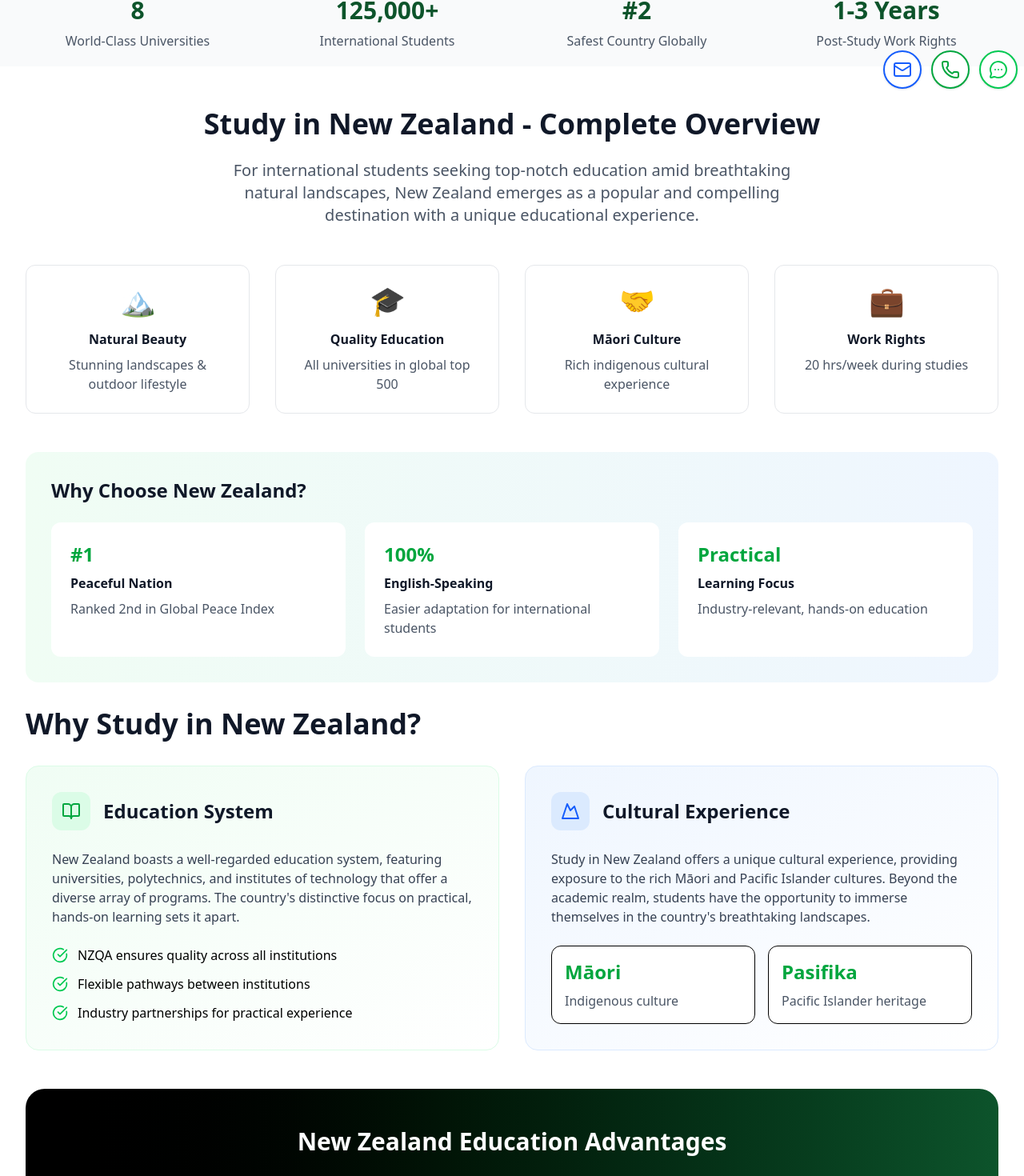
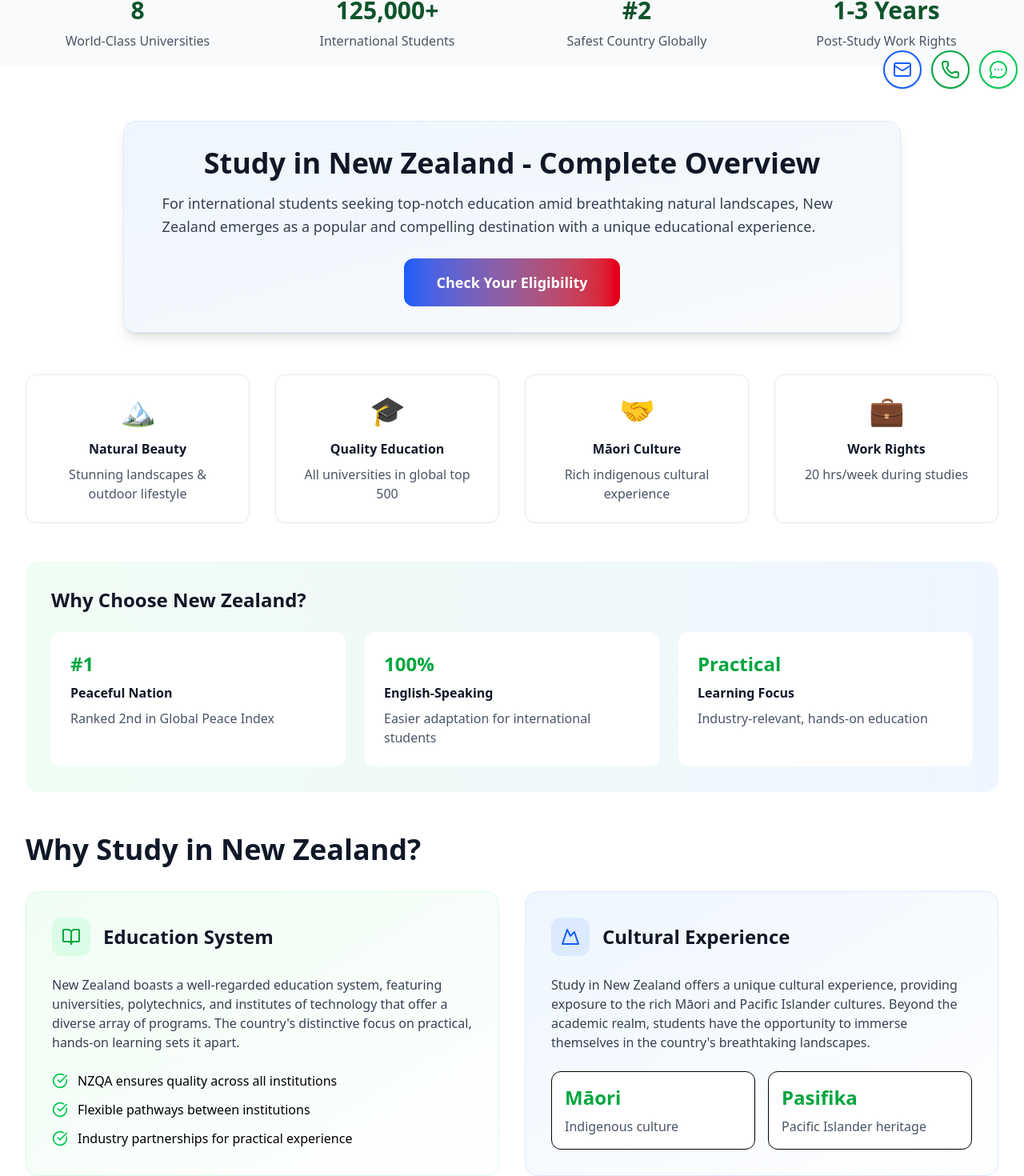
Before and after one commit to sowmyakota-mv/Abroad-Consultancy, a React (Vite) app in the folder abroad-consultancy/: page /study-abroad/new-zealand in a window 1280 px wide. Shown: the part 665-2135 px from the top of the page at 80% size. Built offline with nearby package versions, Linux system fonts and the light colour scheme.

Commit message:
modified germany page

```diff
--- a/abroad-consultancy/src/pages/Study-Abroad/AustraliaPage.tsx
+++ b/abroad-consultancy/src/pages/Study-Abroad/AustraliaPage.tsx
@@ -143,7 +143,7 @@ const StudyAustraliaPage: React.FC = () => {
 </section>
 
       {/* Quick Stats */}
-      <section className='-mt-12 sm:mt-0 md:mt-0'>
+      <section className='-mt-8 sm:mt-0 md:mt-0'>
         <div className="py-5 bg-gray-50 mt-4">
         <div className="max-w-7xl mx-auto px-4 sm:px-6 lg:px-8">
           <div className="grid grid-cols-2 md:grid-cols-4 gap-8">
--- a/abroad-consultancy/src/pages/Study-Abroad/GermanyPage.tsx
+++ b/abroad-consultancy/src/pages/Study-Abroad/GermanyPage.tsx
@@ -127,8 +127,8 @@ const StudyGermanyPage: React.FC = () => {
 </div>
 </section>
       {/* Quick Stats */}
-      <section className='-mt-12 sm:mt-0 md:mt-0'>
-        <div className="py-5 bg-gray-50">
+      <section className='-mt-6 sm:mt-0 md:mt-0'>
+        <div className="py-5 bg-gray-50 mt-6">
         <div className="max-w-7xl mx-auto px-4 sm:px-6 lg:px-8 ">
           <div className="grid grid-cols-2 sm:grid-cols-4 md:grid-cols-4 gap-8">
             <div className="text-center">
--- a/abroad-consultancy/src/pages/Study-Abroad/NewZealandPage.tsx
+++ b/abroad-consultancy/src/pages/Study-Abroad/NewZealandPage.tsx
@@ -89,7 +89,7 @@ const StudyNewZealandPage: React.FC = () => {
   return (
     <div id='study-abroad/new-zealand' className="bg-white">
       {/* Hero Section */}
-<section className="relative h-[44vh] md:h-[80vh] text-white overflow-hidden bg-white">
+<section className="relative h-[30vh] sm:h-[60vh] md:h-[80vh] text-white overflow-hidden bg-white">
 
   {/* Background Image Wrapper */}
   <div
@@ -156,16 +156,28 @@ const StudyNewZealandPage: React.FC = () => {
       <div className="max-w-7xl mx-auto px-4 sm:px-6 lg:px-8 py-5 space-y-8">
 
         {/* Overview Section */}
-        <section>
-          <div className="text-center mb-12 mt-8">
-            <h2 className="text-4xl font-bold text-gray-900 mb-6">Study in New Zealand - Complete Overview</h2>
-            <p className="text-xl text-gray-600 max-w-3xl mx-auto">
-              For international students seeking top-notch education amid breathtaking natural landscapes,
+        <section className="w-[80%] mx-auto scroll-mt-20">
+  <div className="flex justify-center mt-12 sm:mt-12">
+    <div className="bg-gradient-to-br from-blue-50 to-gray-50 rounded-2xl p-6 md:p-8 shadow-lg border border-blue-100 w-fit max-w-6xl mx-auto">
+      <div className="text-center ">
+        <h2 className="text-4xl font-bold text-gray-900 ">Study in New Zealand - Complete Overview</h2>
+        <div className="rounded-xl p-4 md:p-4 ">
+          <p className="text-sm md:text-lg text-gray-700 leading-relaxed text-center md:text-left">
+           For international students seeking top-notch education amid breathtaking natural landscapes,
               New Zealand emerges as a popular and compelling destination with a unique educational experience.
             </p>
-          </div>
-
-          <div className="grid md:grid-cols-2 lg:grid-cols-4 gap-8 mb-12">
+        </div>
+        <div className="mt-2 md:mt-2">
+          <button onClick={()=>navigate('/contact')} className="bg-gradient-to-r from-blue-600 to-red-600 text-white px-8 md:px-10 py-3 md:py-4 rounded-xl font-bold text-md md:text-lg hover:shadow-2xl transition-all hover:scale-105">
+            Check Your Eligibility
+          </button>
+        </div>
+      </div>
+    </div>
+  </div>
+</section>
+        <section className='py-5 mt-8'>
+    <div className="grid md:grid-cols-2 lg:grid-cols-4 gap-8 mb-12">
             {[
               { icon: '🏔️', title: 'Natural Beauty', desc: 'Stunning landscapes & outdoor lifestyle' },
               { icon: '🎓', title: 'Quality Education', desc: 'All universities in global top 500' },
@@ -260,7 +272,7 @@ const StudyNewZealandPage: React.FC = () => {
           </div>
 
           <div className="bg-gradient-to-r from-black to-green-900 rounded-3xl p-12 text-white">
-            <h3 className="text-3xl font-bold mb-8 text-center">New Zealand Education Advantages</h3>
+            <h3 className="text-3xl font-bold mb-8 text-left">New Zealand Education Advantages</h3>
             <div className="grid md:grid-cols-3 gap-8">
               <div className="text-center">
                 <div className="text-5xl mb-4">🏔️</div>
@@ -282,8 +294,8 @@ const StudyNewZealandPage: React.FC = () => {
         </section>
 
         {/* Key Points Section */}
-        <section>
-          <h2 className="text-4xl font-bold text-gray-900 mb-8">Key Advantages of Studying in New Zealand</h2>
+        <section className='py-5'>
+          <h2 className="text-4xl font-bold text-gray-900 mb-8 mt-8">Key Advantages of Studying in New Zealand</h2>
           <div className="grid md:grid-cols-2 lg:grid-cols-3 gap-6 mb-12">
             {keyPoints.map((point, index) => (
               <div key={index} className="bg-white rounded-xl p-6 border border-gray-200 hover:border-green-300 hover:shadow-lg transition-all">
@@ -364,7 +376,7 @@ const StudyNewZealandPage: React.FC = () => {
         </section> */}
 
         {/* Popular Courses Section */}
-        <section>
+        <section className='py-5'>
           <h2 className="text-4xl font-bold text-gray-900 mb-8">Popular Courses in New Zealand</h2>
 
           <div className="grid md:grid-cols-2 gap-8 mb-12">
```
